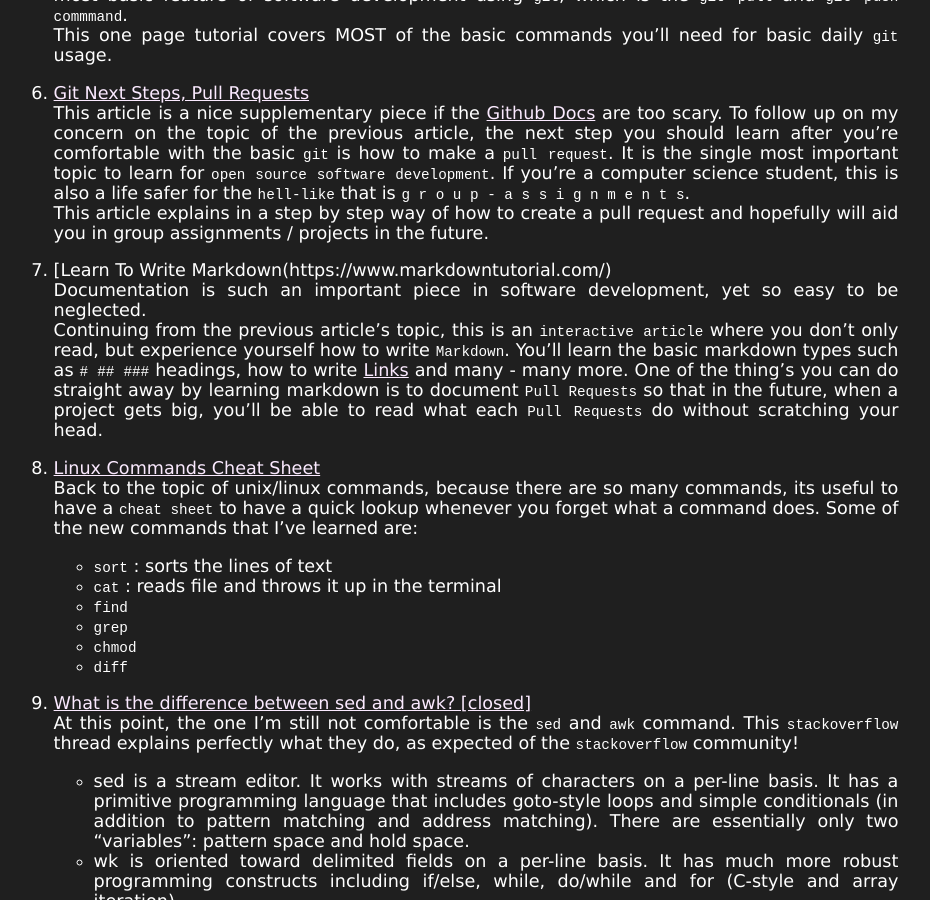
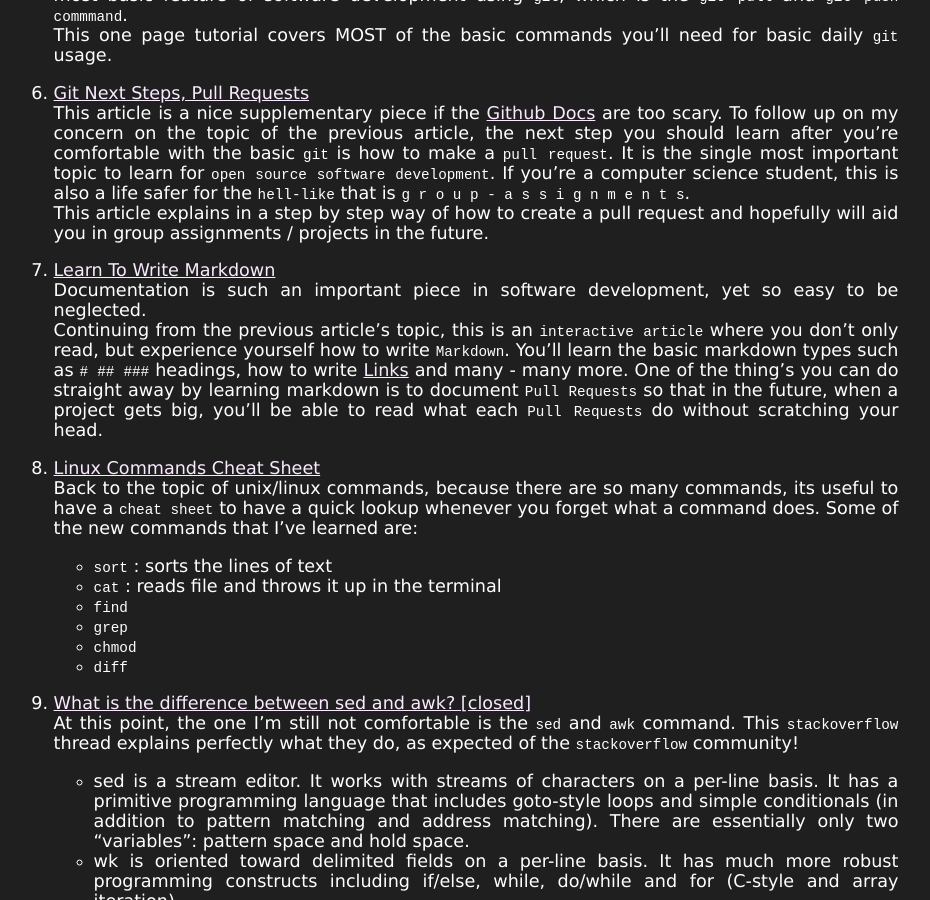
Before and after one commit to jojonicho/os211, a Jekyll site: the page built from w01.md, in a window 1280 px wide and 900 px high, scrolled down 1223 px. Shown: the whole window, without its empty margins (184-1114 px from the left). Built offline with Jekyll 4.4.1, drawn with Linux system fonts in a browser that asks for light colours; our own code applies the rules of GitHub Pages for plain Markdown files.

Commit message:
fix typo in w01.md

```diff
--- a/w01.md
+++ b/w01.md
@@ -35,7 +35,7 @@ permalink: /W01/
    [Github Docs](https://docs.github.com/en/github/collaborating-with-issues-and-pull-requests/about-pull-requests)
    are too scary. To follow up on my concern on the topic of the previous article, the next step you should learn after you're comfortable with the basic `git` is how to make a `pull request`. It is the single most important topic to learn for `open source software development`. If you're a computer science student, this is also a life safer for the `hell-like` that is `g r o u p - a s s i g n m e n t s`. <br>This article explains in a step by step way of how to create a pull request and hopefully will aid you in group assignments / projects in the future.
 
-7. [Learn To Write Markdown(https://www.markdowntutorial.com/)<br>
+7. [Learn To Write Markdown](https://www.markdowntutorial.com/)<br>
    Documentation is such an important piece in software development, yet so easy to be neglected. <br> Continuing from the previous article's topic, this is an `interactive article` where you don't only read, but experience yourself how to write `Markdown`. You'll learn the basic markdown types such as `# ## ###` headings, how to write [Links](https://jojonicho.gtsb.io) and many - many more. One of the thing's you can do straight away by learning markdown is to document `Pull Requests` so that in the future, when a project gets big, you'll be able to read what each `Pull Requests` do without scratching your head.
 
 8. [Linux Commands Cheat Sheet](https://www.linuxtrainingacademy.com/linux-commands-cheat-sheet/)<br>
```
